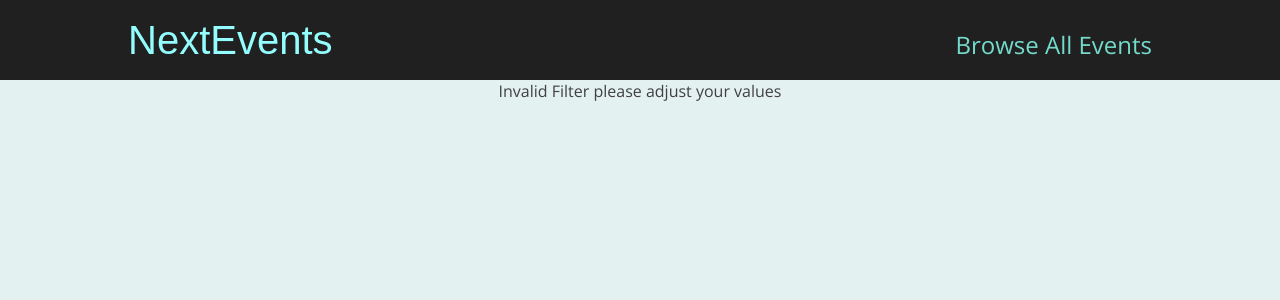
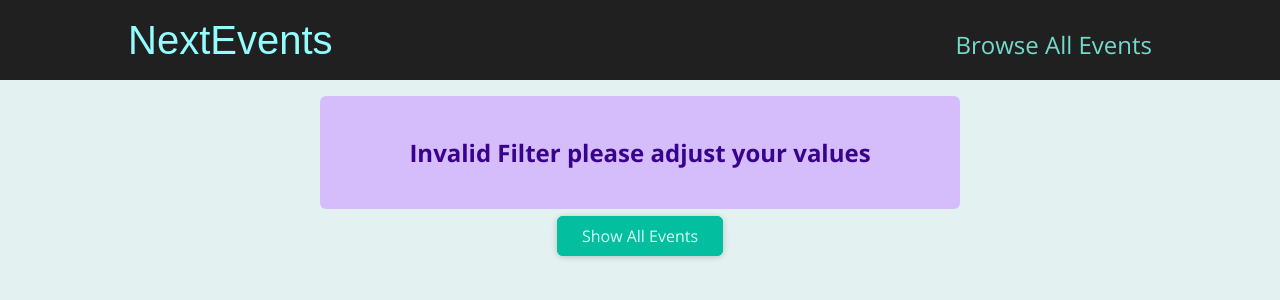
Before and after one commit to SahilAujla/Events, a Next.js app: page /events/e2 in a window 1280 px wide. Shown: the top 300 px of the page. Built offline with nearby package versions, Linux system fonts and the light colour scheme.

Commit message:
Added some styling for the error messages

```diff
--- /dev/null
+++ b/components/events/results-title.jsx
@@ -0,0 +1,20 @@
+import Button from '../ui/button';
+import classes from './results-title.module.css';
+
+function ResultsTitle(props) {
+  const { date } = props;
+
+  const humanReadableDate = new Date(date).toLocaleDateString('en-US', {
+    month: 'long',
+    year: 'numeric',
+  });
+
+  return (
+    <section className={classes.title}>
+      <h1>Events in {humanReadableDate}</h1>
+      <Button link='/events'>Show all events</Button>
+    </section>
+  );
+}
+
+export default ResultsTitle;
--- /dev/null
+++ b/components/events/results-title.module.css
@@ -0,0 +1,6 @@
+.title {
+  margin: 2rem auto;
+  width: 90%;
+  max-width: 40rem;
+  text-align: center;
+}
--- /dev/null
+++ b/components/ui/error-alert.jsx
@@ -0,0 +1,7 @@
+import classes from './error-alert.module.css';
+
+function ErrorAlert(props) {
+  return <div className={classes.alert}>{props.children}</div>;
+}
+
+export default ErrorAlert;
--- /dev/null
+++ b/components/ui/error-alert.module.css
@@ -0,0 +1,12 @@
+.alert {
+  margin: 1rem auto;
+  padding: 1rem 2rem;
+  width: 90%;
+  max-width: 40rem;
+  background-color: #d5bdfc;
+  color: #38028d;
+  font-weight: bold;
+  font-size: 1.5rem;
+  text-align: center;
+  border-radius: 6px;
+}
--- a/pages/events/[...slug].jsx
+++ b/pages/events/[...slug].jsx
@@ -1,6 +1,10 @@
+import { Fragment } from "react";
 import { getFilteredEvents } from "../../dummy-data";
 import { useRouter } from "next/router";
 import EventList from "../../components/events/event-list";
+import ResultsTitle from "../../components/events/results-title";
+import Button from "../../components/ui/button";
+import ErrorAlert from "../../components/ui/error-alert";
 
 const FilteredEventsPage = () => {
   const router = useRouter();
@@ -25,7 +29,16 @@
     numMonth < 1 ||
     numMonth > 12
   ) {
-    return <p className="center">Invalid Filter please adjust your values</p>;
+    return (
+      <Fragment>
+        <ErrorAlert>
+          <p>Invalid Filter please adjust your values</p>
+        </ErrorAlert>
+        <div className="center">
+          <Button link="/events">Show All Events</Button>
+        </div>
+      </Fragment>
+    );
   }
 
   const dateFilter = {
@@ -36,10 +49,26 @@
   const filteredEvents = getFilteredEvents(dateFilter);
 
   if (!filteredEvents || filteredEvents.length === 0) {
-    return <p className="center">No events found for the chosen filter.</p>;
+    return (
+      <Fragment>
+        <ErrorAlert>
+          <p>No events found for the chosen filter.</p>
+        </ErrorAlert>
+        <div className="center">
+          <Button link="/events">Show All Events</Button>
+        </div>
+      </Fragment>
+    );
   }
 
-  return <EventList items={filteredEvents} />;
+  const date = new Date(numYear, numMonth - 1);
+
+  return (
+    <Fragment>
+      <ResultsTitle date={date} />
+      <EventList items={filteredEvents} />
+    </Fragment>
+  );
 };
 
 export default FilteredEventsPage;
```
Also changed, not shown: pages/events/[eventId].jsx (+6 -1 lines).
